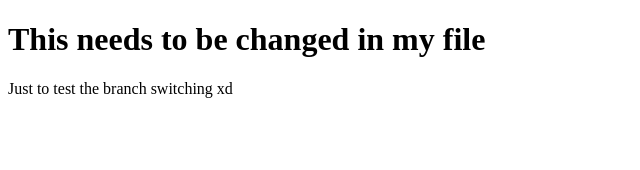
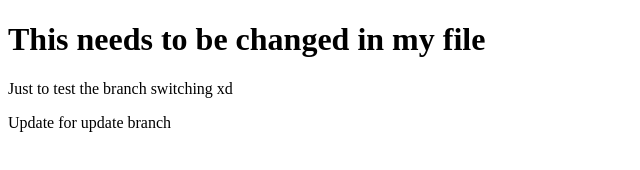
Before and after one commit to jonslogar2/personal-test-repo-01, a plain HTML site: page new-name.html in a window 1280 px wide. Shown: the whole page, without its empty margins (0-640 px from the left). Drawn offline with Linux system fonts and the light colour scheme.

Commit message:
just update new-name.html for testing

```diff
--- a/new-name.html
+++ b/new-name.html
@@ -8,5 +8,6 @@
   <body>
     <h1>This needs to be changed in my file</h1>
     <p>Just to test the branch switching xd</p>
+    <p>Update for update branch</p>
   </body>
 </html>
```
